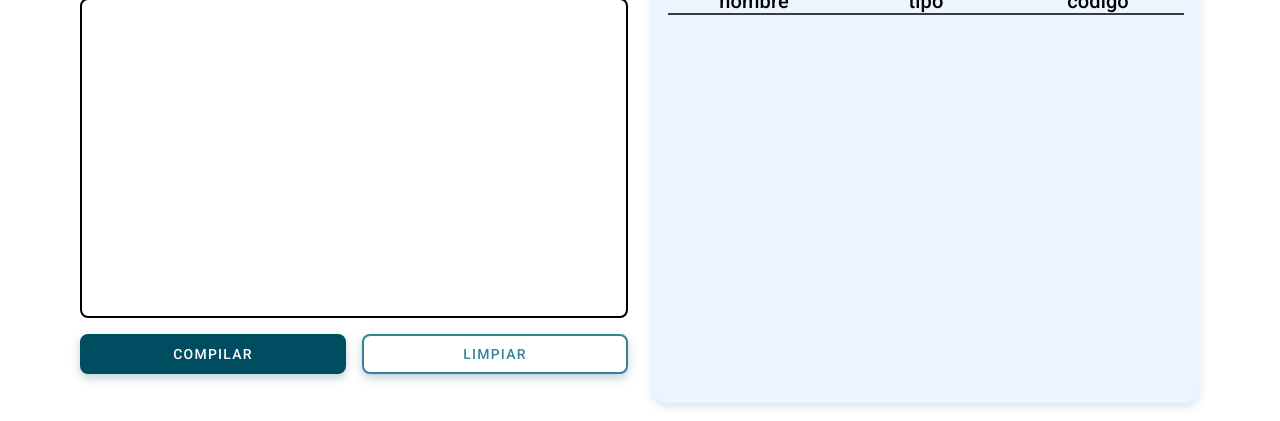
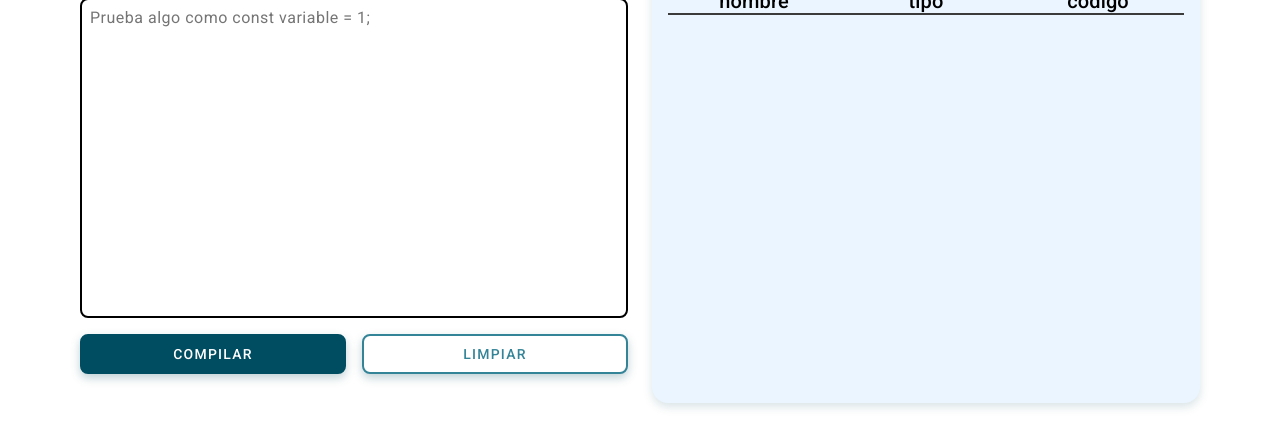
Before and after one commit to Antac69/Analizador-sintatico-lexico, a plain HTML site: page index.html in a window 1280 px wide. Shown: the part 98-519 px from the top of the page. Drawn offline with Linux system fonts and the light colour scheme.

Commit message:
agregando placeHolder

```diff
--- a/index.html
+++ b/index.html
@@ -24,6 +24,7 @@
             <textarea
               class="text-body-1"
               name="entrada"
+              placeholder="Prueba algo como const variable = 1;"
               id="codigo"
               cols="30"
               rows="10"
```
